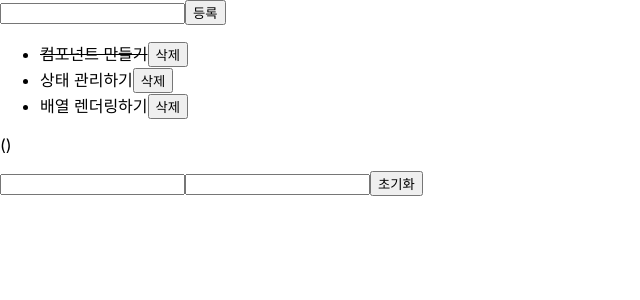
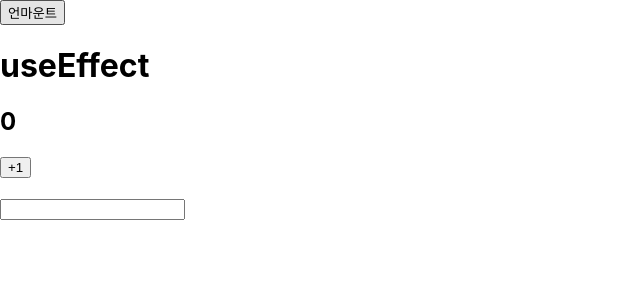
Before and after one commit to hbs30832/20230128_react, a React (Create React App) app in the folder learn-react/: page / in a window 1280 px wide. Shown: the top 300 px of the page, without its empty margins (0-640 px from the left). Built offline with nearby package versions, Linux system fonts and the light colour scheme.

Commit message:
useEffect 사용법

```diff
--- a/learn-react/src/App.js
+++ b/learn-react/src/App.js
@@ -1,12 +1,16 @@
+import { useState } from "react";
 import "./App.css";
-import Inputs from "./component/Inputs";
-import TodoList from "./component/TodoList";
+import Effect from "./component/todos/Effect";
 
 function App() {
+  const [show, setShow] = useState(true);
   return (
     <>
-      <TodoList />
-      <Inputs />
+      <button onClick={() => setShow(!show)}>
+        {show ? "언마운트" : "마운트"}
+      </button>
+      {/* 조건부 렌더링 */}
+      {show && <Effect />}
     </>
   );
 }
--- /dev/null
+++ b/learn-react/src/component/todos/Effect.jsx
@@ -0,0 +1,49 @@
+import { useEffect, useState } from "react";
+
+// component/todos/Effect.jsx
+function Effect() {
+  const [count, setCount] = useState(0);
+  const [input, setInput] = useState("");
+
+  // useEffect() : 생명주기에 따라서 실행될 사이드 이펙트(부수효과)를 콜백함수로 전달한다.
+  // 의존성 배열을 전달하지 않았을 때 : 렌더링 이후에 실행된다.
+  useEffect(() => {
+    console.log("렌더링");
+  });
+
+  // 의존성 배열이 비었을 때 : 화면에 처음 나타날 때 한번만 실행된다.
+  //    => 초기값 설정할 때, 라이브러리 연동, setTimeout 등
+  useEffect(() => {
+    console.log("마운트");
+
+    // 뒷정리(cleanup) 함수 : 라이브리리 연동 해제, 스케줄 취소 등.
+    return () => {
+      console.log("언마운트");
+    };
+  }, []);
+
+  // 의존성 배열에 전달된 값이 변경되었을 때만 실행.
+  useEffect(() => {
+    // 변경된 후 실행
+    console.log(count);
+
+    // 변경 직전에 실행 => 값이 변경되어 다음 렌더링되지 직전.
+    return () => console.log(count);
+  }, [count]);
+
+  console.log("render");
+
+  return (
+    <div>
+      <h1>useEffect</h1>
+      <h2>{count}</h2>
+      <button onClick={() => setCount(count + 1)}>+1</button>
+      <div>
+        <h2>{input}</h2>
+        <input type="text" onChange={(e) => setInput(e.target.value)} />
+      </div>
+    </div>
+  );
+}
+
+export default Effect;
```
Also changed, not shown: learn-react/src/component/todos/TodoCreate.jsx (added, +12 -0 lines), learn-react/src/component/todos/TodoList.jsx (added, +23 -0 lines), learn-react/src/component/todos/Todos.jsx (added, +13 -0 lines).
